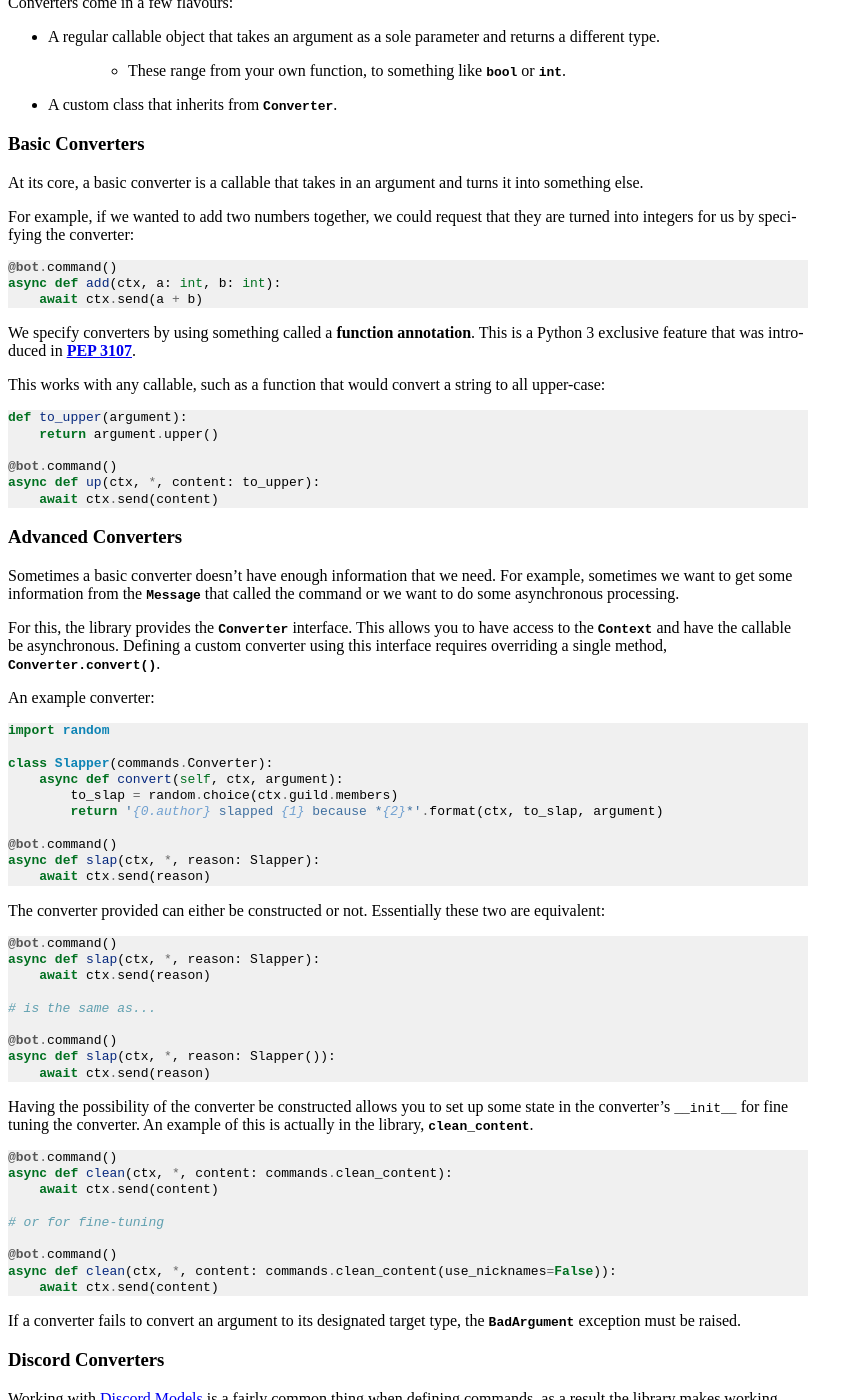
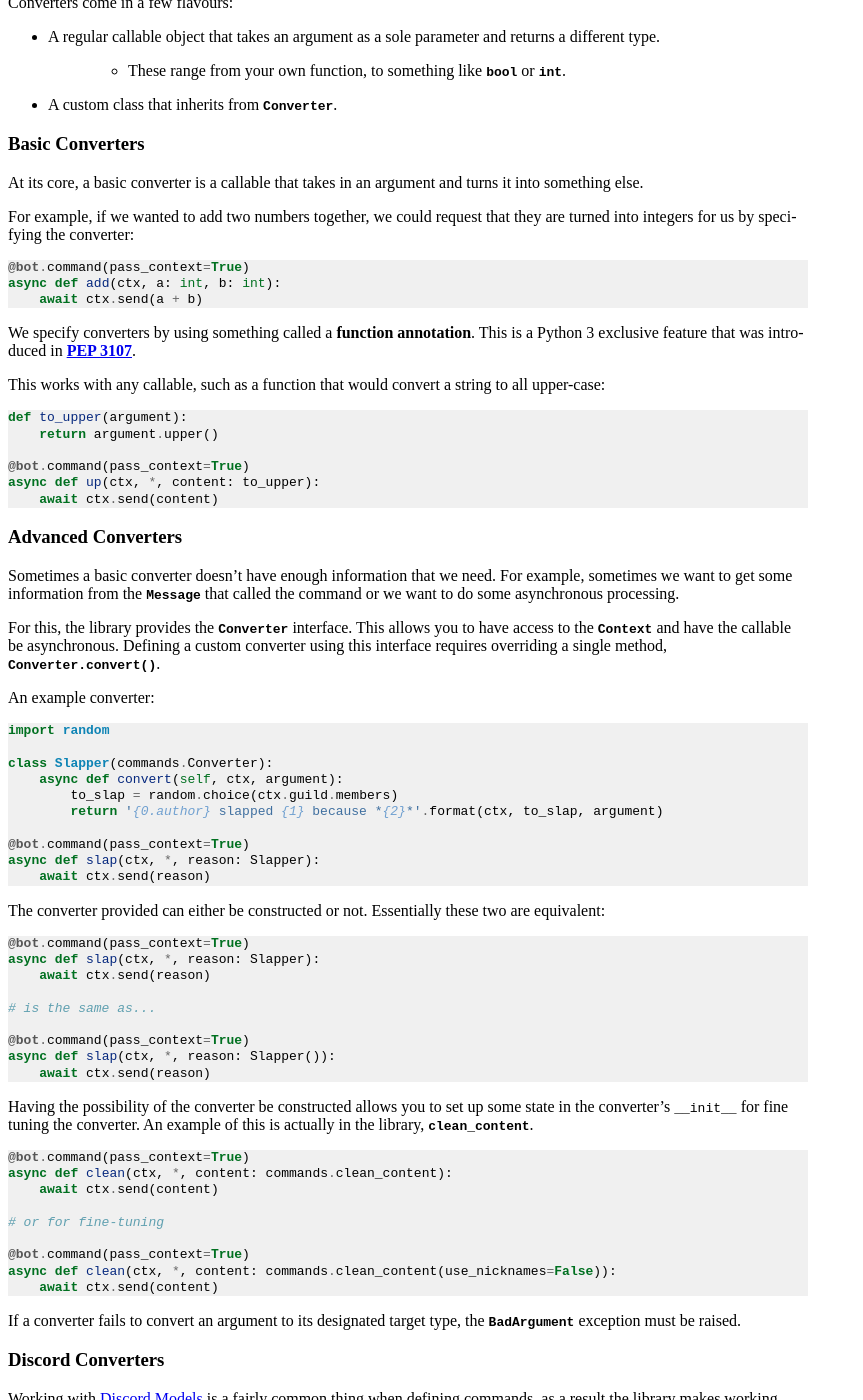
Before and after one commit to Rapptz/discord.py, a Sphinx documentation site: the page built from docs/ext/commands/commands.rst, in a window 1280 px wide and 1400 px high, scrolled down 3863 px. Shown: the whole window, without its empty margins (0-863 px from the left). Built offline with Sphinx 7.4.7, drawn with Linux system fonts in a browser that asks for light colours; some of the changed text lies outside the part shown.

Commit message:
Add pass_context=True to command decorator
Spoilers - it's all of them.

It was very frustrating finding this out from outside sources after a lot of trail and error

Not sure if the more advanced types of commands need editing

```diff
--- a/docs/ext/commands/commands.rst
+++ b/docs/ext/commands/commands.rst
@@ -15,7 +15,7 @@ For example, in the given command definition:
 
 .. code-block:: python3
 
-    @bot.command()
+    @bot.command(pass_context=True)
     async def foo(ctx, arg):
         await ctx.send(arg)
 
@@ -37,13 +37,13 @@ Essentially, these two are equivalent: ::
 
     bot = commands.Bot(command_prefix='$')
 
-    @bot.command()
+    @bot.command(pass_context=True)
     async def test(ctx):
         pass
 
     # or:
 
-    @commands.command()
+    @commands.command(pass_context=True)
     async def test(ctx):
         pass
 
@@ -57,7 +57,7 @@ the name to something other than the function would be as simple as doing this:
 
 .. code-block:: python3
 
-    @bot.command(name='list')
+    @bot.command(pass_context=True, name='list')
     async def _list(ctx, arg):
         pass
 
@@ -76,7 +76,7 @@ The most basic form of parameter passing is the positional parameter. This is wh
 
 .. code-block:: python3
 
-    @bot.command()
+    @bot.command(pass_context=True)
     async def test(ctx, arg):
         await ctx.send(arg)
 
@@ -141,7 +141,7 @@ seen below:
 
 .. code-block:: python3
 
-    @bot.command()
+    @bot.command(pass_context=True)
     async def test(ctx, *, arg):
         await ctx.send(arg)
 
@@ -203,7 +203,7 @@ for us by specifying the converter:
 
 .. code-block:: python3
 
-    @bot.command()
+    @bot.command(pass_context=True)
     async def add(ctx, a: int, b: int):
         await ctx.send(a + b)
 
@@ -217,7 +217,7 @@ This works with any callable, such as a function that would convert a string to
     def to_upper(argument):
         return argument.upper()
 
-    @bot.command()
+    @bot.command(pass_context=True)
     async def up(ctx, *, content: to_upper):
         await ctx.send(content)
 
@@ -244,7 +244,7 @@ An example converter:
             to_slap = random.choice(ctx.guild.members)
             return '{0.author} slapped {1} because *{2}*'.format(ctx, to_slap, argument)
 
-    @bot.command()
+    @bot.command(pass_context=True)
     async def slap(ctx, *, reason: Slapper):
         await ctx.send(reason)
 
@@ -252,13 +252,13 @@ The converter provided can either be constructed or not. Essentially these two a
 
 .. code-block:: python3
 
-    @bot.command()
+    @bot.command(pass_context=True)
     async def slap(ctx, *, reason: Slapper):
         await ctx.send(reason)
 
     # is the same as...
 
-    @bot.command()
+    @bot.command(pass_context=True)
     async def slap(ctx, *, reason: Slapper()):
         await ctx.send(reason)
 
@@ -267,13 +267,13 @@ fine tuning the converter. An example of this is actually in the library, :class
 
 .. code-block:: python3
 
-    @bot.command()
+    @bot.command(pass_context=True)
     async def clean(ctx, *, content: commands.clean_content):
         await ctx.send(content)
 
     # or for fine-tuning
 
-    @bot.command()
+    @bot.command(pass_context=True)
     async def clean(ctx, *, content: commands.clean_content(use_nicknames=False)):
         await ctx.send(content)
 
@@ -291,7 +291,7 @@ For example, to receive a :class:`Member`, you can just pass it as a converter:
 
 .. code-block:: python3
 
-    @bot.command()
+    @bot.command(pass_context=True)
     async def joined(ctx, *, member: discord.Member):
         await ctx.send('{0} joined on {0.joined_at}'.format(member))
 
@@ -354,7 +354,7 @@ By providing the converter it allows us to use them as building blocks for anoth
             member = await super().convert(ctx, argument)
             return member.roles
 
-    @bot.command()
+    @bot.command(pass_context=True)
     async def roles(ctx, *, member: MemberRoles):
         """Tells you a member's roles."""
         await ctx.send('I see the following roles: ' + ', '.join(member))
@@ -383,7 +383,7 @@ For example, a common idiom would be to have a class and a converter for that cl
             member = await super().convert(ctx, argument)
             return JoinDistance(member.joined_at, member.created_at)
 
-    @bot.command()
+    @bot.command(pass_context=True)
     async def delta(ctx, *, member: JoinDistanceConverter):
         is_new = member.delta.days < 100
         if is_new:
@@ -409,7 +409,7 @@ This can get tedious, so an inline advanced converter is possible through a ``cl
         def delta(self):
             return self.joined - self.created
 
-    @bot.command()
+    @bot.command(pass_context=True)
     async def delta(ctx, *, member: JoinDistance):
         is_new = member.delta.days < 100
         if is_new:
@@ -436,7 +436,7 @@ a singular type. For example, given the following:
 
     import typing
 
-    @bot.command()
+    @bot.command(pass_context=True)
     async def union(ctx, what: typing.Union[discord.TextChannel, discord.Member]):
         await ctx.send(what)
 
@@ -461,7 +461,7 @@ Consider the following example:
 
     import typing
 
-    @bot.command()
+    @bot.command(pass_context=True)
     async def bottles(ctx, amount: typing.Optional[int] = 99, *, liquid="beer"):
         await ctx.send('{} bottles of {} on the wall!'.format(amount, liquid))
 
@@ -486,7 +486,7 @@ Consider the following example:
 
 .. code-block:: python3
 
-    @bot.command()
+    @bot.command(pass_context=True)
     async def slap(ctx, members: commands.Greedy[discord.Member], *, reason='no reason'):
         slapped = ", ".join(x.name for x in members)
         await ctx.send('{} just got slapped for {}'.format(slapped, reason))
@@ -509,7 +509,7 @@ When mixed with the :data:`typing.Optional` converter you can provide simple and
 
     import typing
 
-    @bot.command()
+    @bot.command(pass_context=True)
     async def ban(ctx, members: commands.Greedy[discord.Member],
                        delete_days: typing.Optional[int] = 0, *,
                        reason: str):
@@ -557,7 +557,7 @@ handlers that allow us to do just that. First we decorate an error handler funct
 
 .. code-block:: python3
 
-    @bot.command()
+    @bot.command(pass_context=True)
     async def info(ctx, *, member: discord.Member):
         """Tells you some info about the member."""
         fmt = '{0} joined on {0.joined_at} and has {1} roles.'
@@ -596,7 +596,7 @@ decorator. For example:
     async def is_owner(ctx):
         return ctx.author.id == 316026178463072268
 
-    @bot.command(name='eval')
+    @bot.command(pass_context=True, name='eval')
     @commands.check(is_owner)
     async def _eval(ctx, *, code):
         """A bad example of an eval command"""
@@ -612,7 +612,7 @@ want to split it into its own decorator. To do that we can just add another leve
             return ctx.author.id == 316026178463072268
         return commands.check(predicate)
 
-    @bot.command(name='eval')
+    @bot.command(pass_context=True, name='eval')
     @is_owner()
     async def _eval(ctx, *, code):
         """A bad example of an eval command"""
```
